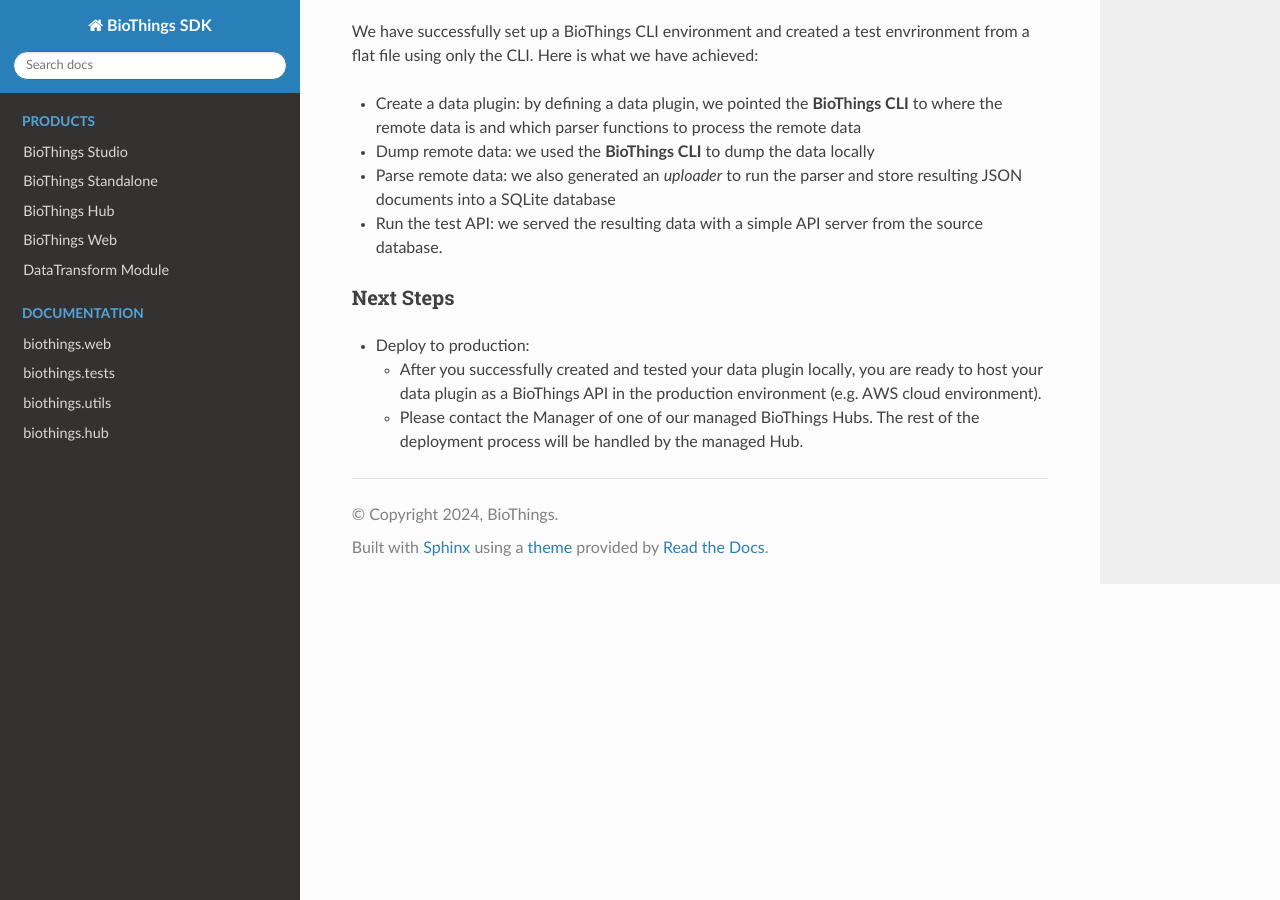
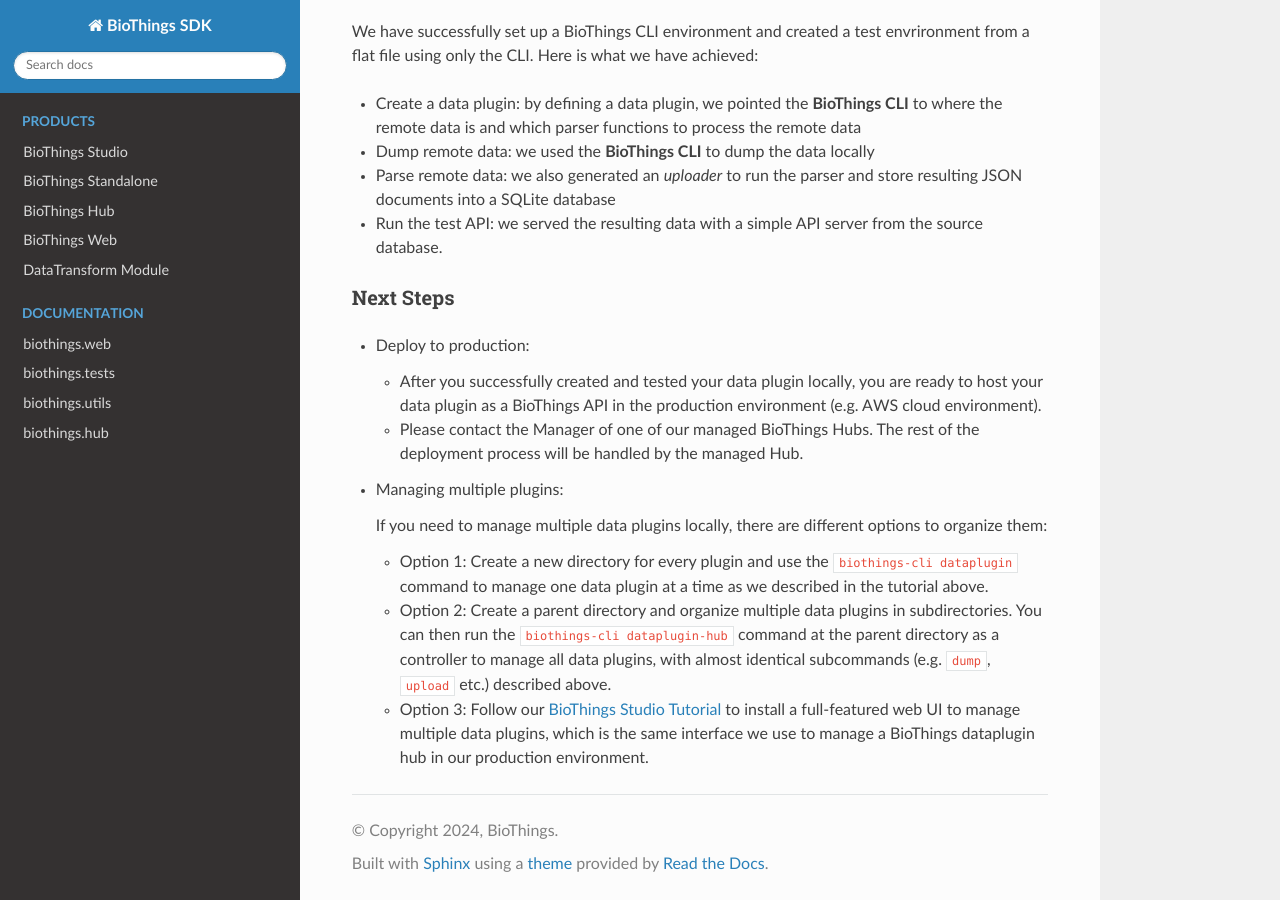
Before and after one commit to biothings/biothings.api, a Sphinx documentation site: the page built from docs/tutorial/cli_tutorial.rst, in a window 1280 px wide and 900 px high, scrolled down 8046 px. Built offline with Sphinx 7.4.7 and the Read the Docs theme 2.0.0, drawn with Linux system fonts in a browser that asks for light colours; pages that are not in the unit, such as notebooks, are missing from menus.

Commit message:
Add multiple plugins section to documentation.

```diff
--- a/docs/tutorial/cli_tutorial.rst
+++ b/docs/tutorial/cli_tutorial.rst
@@ -268,3 +268,16 @@
     production environment (e.g. AWS cloud environment).
   * Please contact the Manager of one of our managed BioThings Hubs.
     The rest of the deployment process will be handled by the managed Hub.
+
+
+* Managing multiple plugins:
+
+  If you need to manage multiple data plugins locally, there are different options to organize them:
+
+  * Option 1: Create a new directory for every plugin and use the ``biothings-cli dataplugin`` command to manage one
+    data plugin at a time as we described in the tutorial above.
+  * Option 2: Create a parent directory and organize multiple data plugins in subdirectories. You can then run the
+    ``biothings-cli dataplugin-hub`` command at the parent directory as a controller to manage all data plugins, with
+    almost identical subcommands (e.g. ``dump``, ``upload`` etc.) described above.
+  * Option 3: Follow our  `BioThings Studio Tutorial <studio.html>`_ to install a full-featured web UI to manage multiple data plugins,
+    which is the same interface we use to manage a BioThings dataplugin hub in our production environment.
```
